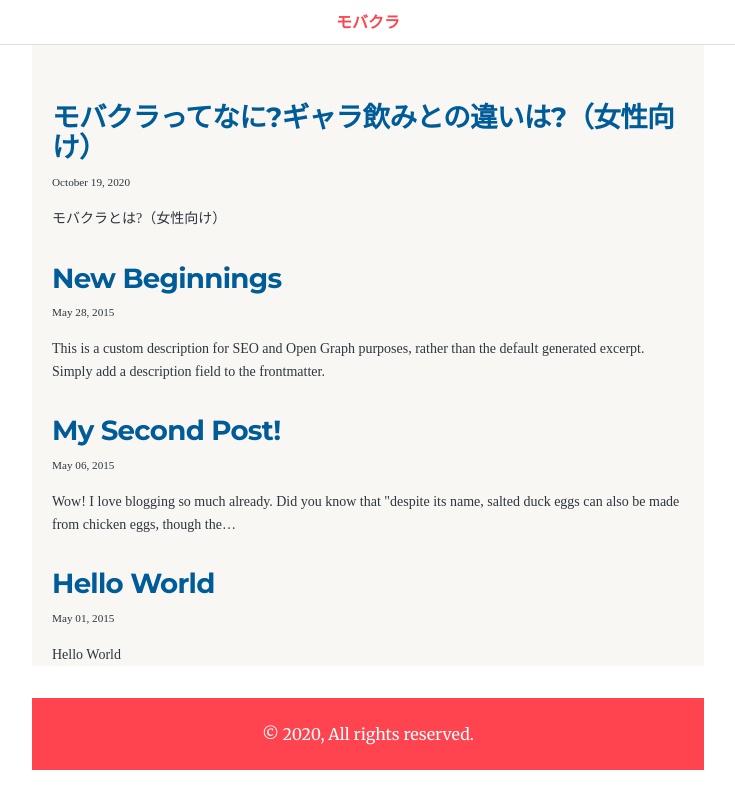
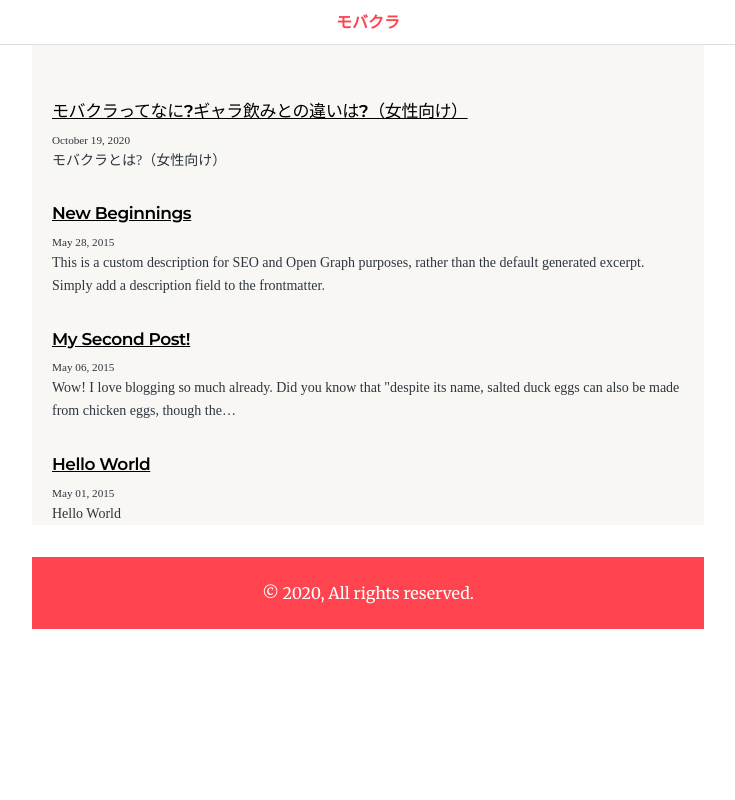
Before and after one commit to rubicon44/blog-catchup2, a Gatsby site: page / in a window 1280 px wide. Shown: the whole page, without its empty margins (272-1007 px from the left). Built offline with nearby package versions, Linux system fonts and the light colour scheme; Gatsby itself is replaced by a stand-in of ours.

Commit message:
modify style

```diff
--- a/gatsby-browser.js
+++ b/gatsby-browser.js
@@ -6,6 +6,8 @@ import "./src/normalize.css"
 // custom CSS styles
 import "./src/style.css"
 
+// import "./src/reset.css"
+
 import "./src/custom.scss"
 
 // Highlighting for code blocks
--- a/src/custom.scss
+++ b/src/custom.scss
@@ -1,3 +1,16 @@
+// 記事一覧
+.post-list {
+  &-title {
+    margin-bottom: var(--spacing-2);
+    margin-top: var(--spacing-0);
+    color: #000;
+    font-size: 17px;
+    font-weight: 550;
+    text-decoration: underline;
+  }
+}
+
+// 個別記事
 .custom {
   &-wrapper {
     padding: 40px 0 0;
--- a/src/pages/index.js
+++ b/src/pages/index.js
@@ -39,14 +39,14 @@ const BlogIndex = ({ data, location }) => {
                 itemType="http://schema.org/Article"
               >
                 <header>
-                  <h2>
+                  <h2 className="post-list-title">
                     <Link to={post.fields.slug} itemProp="url">
                       <span itemProp="headline">{title}</span>
                     </Link>
                   </h2>
                   <small>{post.frontmatter.date}</small>
                 </header>
-                <section>
+                <section className="post-list-cover">
                   <p
                     dangerouslySetInnerHTML={{
                       __html: post.frontmatter.description || post.excerpt,
--- /dev/null
+++ b/src/reset.css
@@ -0,0 +1,54 @@
+@charset "UTF-8";
+/* http://meyerweb.com/eric/tools/css/reset/
+v2.0 | 20110126
+License: none (public domain)
+*/
+
+html, body, div, span, applet, object, iframe,
+h1, h2, h3, h4, h5, h6, p, blockquote, pre,
+a, abbr, acronym, address, big, cite, code,
+del, dfn, em, img, ins, kbd, q, s, samp,
+small, strike, strong, sub, sup, tt, var,
+b, u, i, center,
+dl, dt, dd, ol, ul, li,
+fieldset, form, label, legend,
+table, caption, tbody, tfoot, thead, tr, th, td,
+article, aside, canvas, details, embed,
+figure, figcaption, footer, header, hgroup,
+menu, nav, output, ruby, section, summary,
+time, mark, audio, video {
+    margin: 0;
+    padding: 0;
+    border: 0;
+    font-size: 100%;
+    font: inherit;
+    vertical-align: baseline;
+}
+/* HTML5 display-role reset for older browsers */
+article, aside, details, figcaption, figure,
+footer, header, hgroup, menu, nav, section {
+    display: block;
+}
+body {
+    line-height: 1;
+}
+ol, ul {
+    list-style: none;
+}
+blockquote, q {
+    quotes: none;
+}
+blockquote:before, blockquote:after,
+q:before, q:after {
+    content: '';
+    content: none;
+}
+table {
+    border-collapse: collapse;
+    border-spacing: 0;
+}
+a {
+    /* 訪問後のリンク色を変化させない。 */
+    color: inherit;
+    text-decoration: none;
+}
--- a/src/style.css
+++ b/src/style.css
@@ -268,16 +268,16 @@ a:focus {
   margin-bottom: var(--spacing-0);
 }
 
-.post-list-item h2 {
+/* .post-list-item h2 {
   font-size: var(--fontSize-4);
   color: var(--color-primary);
   margin-bottom: var(--spacing-2);
   margin-top: var(--spacing-0);
-}
+} */
 
-.post-list-item header {
+/* .post-list-item header {
   margin-bottom: var(--spacing-4);
-}
+} */
 
 .header-link-home {
   font-weight: var(--fontWeight-bold);
```
